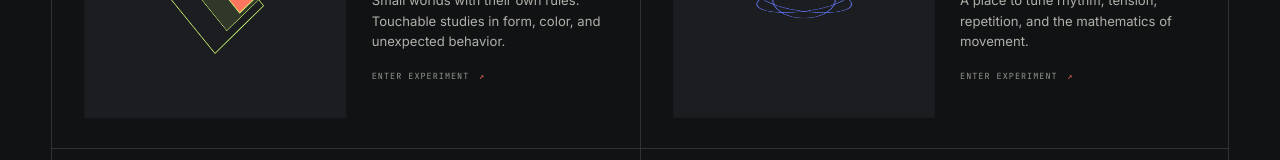
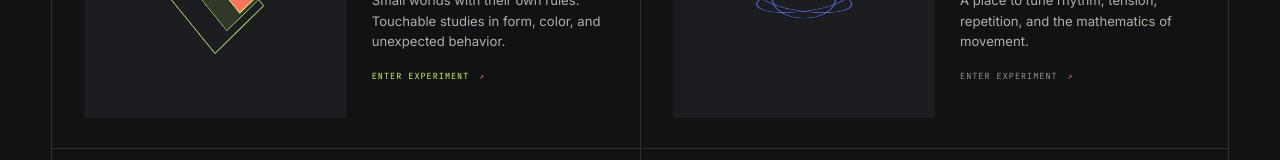
Before and after one commit to poltergit/forma, a Next.js app: page / in a window 1280 px wide. In both pictures the pointer is over the link 428 px from the left and 2427 px from the top of the page. Shown: the part 2350-2510 px from the top of the page. Built offline with nearby package versions, Linux system fonts and the light colour scheme; no server answers.

Commit message:
fix: normalize inserted source line breaks

```diff
--- a/src/app/page.module.css
+++ b/src/app/page.module.css
@@ -63,7 +63,8 @@
 .disciplineInfo h3 { margin: .8rem 0 .5rem; font-family: var(--font-display); font-size: clamp(1.4rem, 2.3vw, 2.2rem); font-weight: 500; letter-spacing: -.06em; }
 .disciplineInfo p { margin: 0; color: var(--color-text-secondary); font-size: .82rem; line-height: 1.55; }
 .comingSoon { display: inline-flex; text-decoration: none; gap: .6rem; align-items: center; margin-top: 1.2rem; color: var(--color-text-muted); font-size: .53rem; }
-.comingSoon i { color: var(--color-accent-secondary); font-style: normal; }\n.comingSoon:hover { color: var(--color-accent); }
+.comingSoon i { color: var(--color-accent-secondary); font-style: normal; }
+.comingSoon:hover { color: var(--color-accent); }
 
 .invitation { position: relative; min-height: 36rem; overflow: hidden; padding: clamp(2rem, 5vw, 4rem) max(var(--page-gutter), calc((100vw - 100rem) / 2)); background: #191a1d; isolation: isolate; }
 .invitation .sectionMeta { color: var(--color-text-muted); }
```
